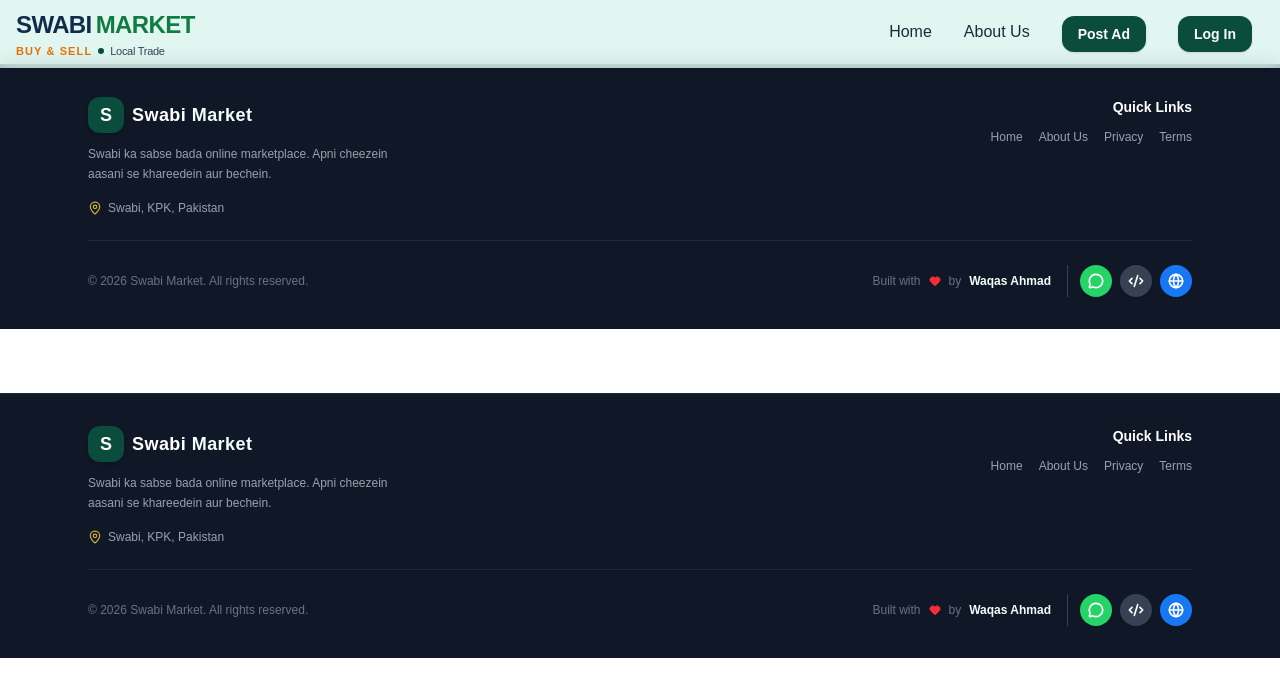
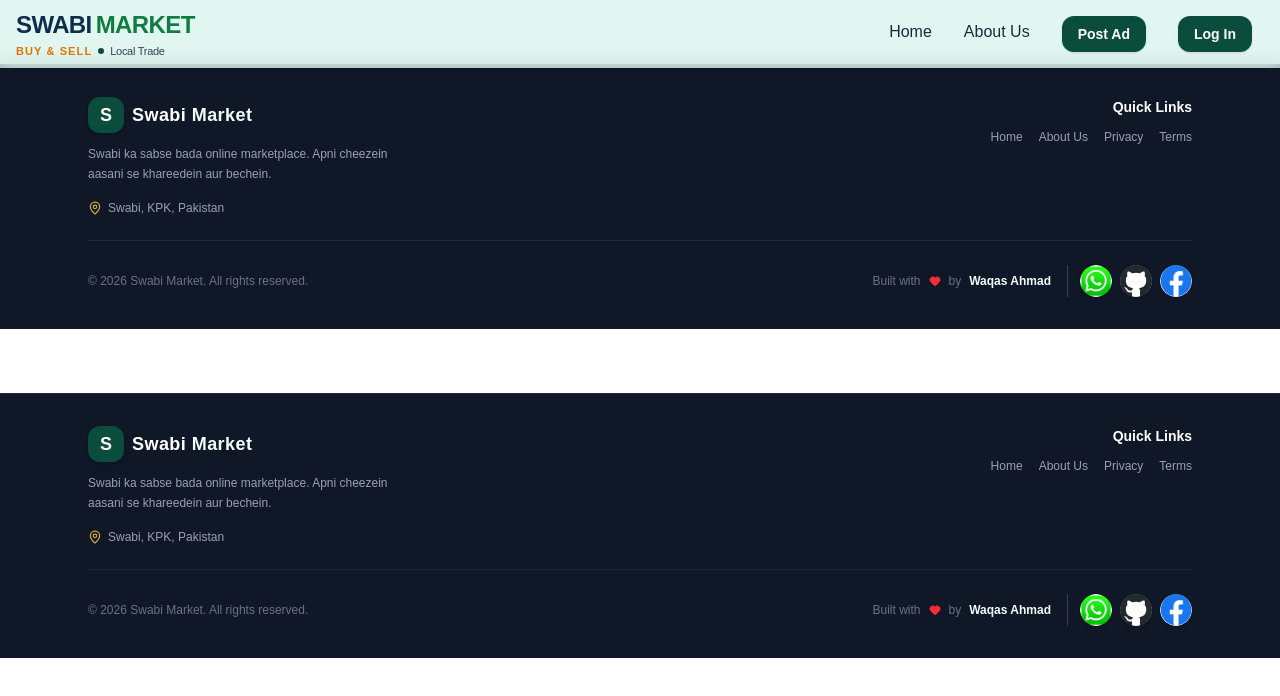
Before and after one commit to Mr-WaqasAhmad/swabi-marketplace, a React (Vite) app: page /footer in a window 1280 px wide. Shown: the top 696 px of the page. Built offline with nearby package versions, Linux system fonts and the light colour scheme; no server answers.

Commit message:
Replace SVG icons with PNGs in Footer component
Updated social media icons to use PNG images instead of SVGs and simplified the footer links structure.

```diff
--- a/src/components/Footer.jsx
+++ b/src/components/Footer.jsx
@@ -1,7 +1,11 @@
 import { Link, useLocation } from "react-router-dom";
 import React, { useState, useEffect } from 'react';
 import { supabase } from './supabaseClient';
-import { MapPin, Heart, MessageCircle, Code2, Globe } from "lucide-react";
+import { MapPin, Heart } from "lucide-react";
+
+const github = new URL('../assets/images/github.png', import.meta.url).href;
+const facebook = new URL('../assets/images/facebook.png', import.meta.url).href;
+const whatsapp = new URL('../assets/images/whatsapp.png', import.meta.url).href;
 
 export const Footer = () => {
   const location = useLocation();
@@ -56,30 +60,10 @@ export const Footer = () => {
           <div className="flex flex-col gap-3 sm:items-end">
             <h4 className="text-sm font-bold text-white">Quick Links</h4>
             <div className="flex flex-wrap gap-x-4 gap-y-2 sm:justify-end">
-              <Link
-                to="/home"
-                className="text-xs text-gray-400 hover:text-[#D4AF37] transition-colors"
-              >
-                Home
-              </Link>
-              <Link
-                to="/aboutus"
-                className="text-xs text-gray-400 hover:text-[#D4AF37] transition-colors"
-              >
-                About Us
-              </Link>
-              <Link
-                to="/privacy"
-                className="text-xs text-gray-400 hover:text-[#D4AF37] transition-colors"
-              >
-                Privacy
-              </Link>
-              <Link
-                to="/terms"
-                className="text-xs text-gray-400 hover:text-[#D4AF37] transition-colors"
-              >
-                Terms
-              </Link>
+              <Link to="/home" className="text-xs text-gray-400 hover:text-[#D4AF37] transition-colors">Home</Link>
+              <Link to="/aboutus" className="text-xs text-gray-400 hover:text-[#D4AF37] transition-colors">About Us</Link>
+              <Link to="/privacy" className="text-xs text-gray-400 hover:text-[#D4AF37] transition-colors">Privacy</Link>
+              <Link to="/terms" className="text-xs text-gray-400 hover:text-[#D4AF37] transition-colors">Terms</Link>
             </div>
           </div>
 
@@ -107,34 +91,46 @@ export const Footer = () => {
               Waqas Ahmad
             </a>
 
-            {/* ✅ Lucide SVG Icons — Perfectly Circular */}
+            {/* ✅ Social Icons — Original PNGs, Perfectly Circular */}
             <div className="flex items-center gap-2 ml-1 sm:ml-2 pl-2 sm:pl-3 border-l border-gray-700">
               <a
                 href="https://wa.me/923100094241"
                 target="_blank"
                 rel="noreferrer"
                 title="WhatsApp"
-                className="w-8 h-8 bg-[#25D366] hover:bg-[#1FA855] rounded-full flex items-center justify-center transition-all hover:scale-110 shadow-sm"
+                className="w-8 h-8 rounded-full overflow-hidden hover:scale-110 transition-all shadow-sm"
               >
-                <MessageCircle className="w-4 h-4 text-white" strokeWidth={2.5} />
+                <img
+                  src={whatsapp}
+                  alt="WhatsApp"
+                  className="w-full h-full object-cover rounded-full"
+                />
               </a>
               <a
                 href="https://github.com/Mr-WaqasAhmad"
                 target="_blank"
                 rel="noreferrer"
                 title="GitHub"
-                className="w-8 h-8 bg-gray-700 hover:bg-gray-600 rounded-full flex items-center justify-center transition-all hover:scale-110 shadow-sm"
+                className="w-8 h-8 rounded-full overflow-hidden hover:scale-110 transition-all shadow-sm"
               >
-                <Code2 className="w-4 h-4 text-white" strokeWidth={2.5} />
+                <img
+                  src={github}
+                  alt="GitHub"
+                  className="w-full h-full object-cover rounded-full"
+                />
               </a>
               <a
                 href="https://www.facebook.com/profile.php?id=100081875383531"
                 target="_blank"
                 rel="noreferrer"
                 title="Facebook"
-                className="w-8 h-8 bg-[#1877F2] hover:bg-[#0a5dc2] rounded-full flex items-center justify-center transition-all hover:scale-110 shadow-sm"
+                className="w-8 h-8 rounded-full overflow-hidden hover:scale-110 transition-all shadow-sm"
               >
-                <Globe className="w-4 h-4 text-white" strokeWidth={2.5} />
+                <img
+                  src={facebook}
+                  alt="Facebook"
+                  className="w-full h-full object-cover rounded-full"
+                />
               </a>
             </div>
           </div>
```
